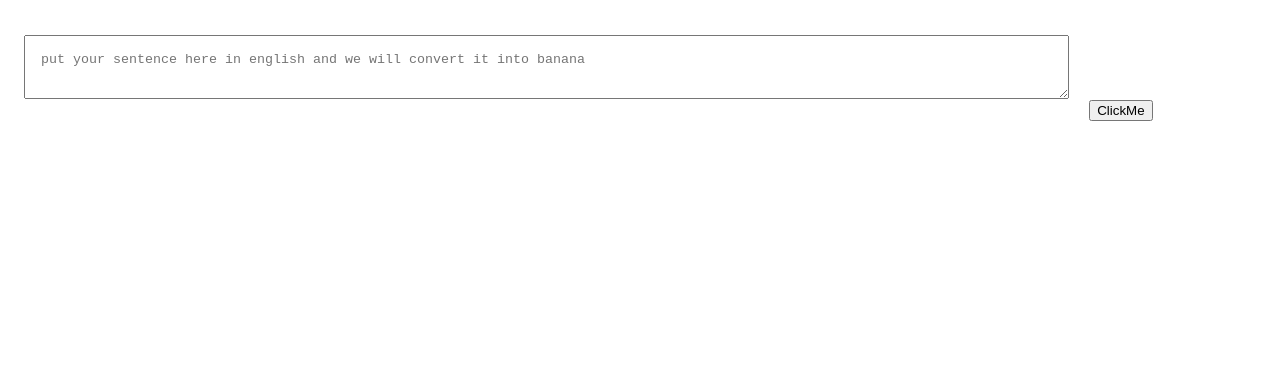
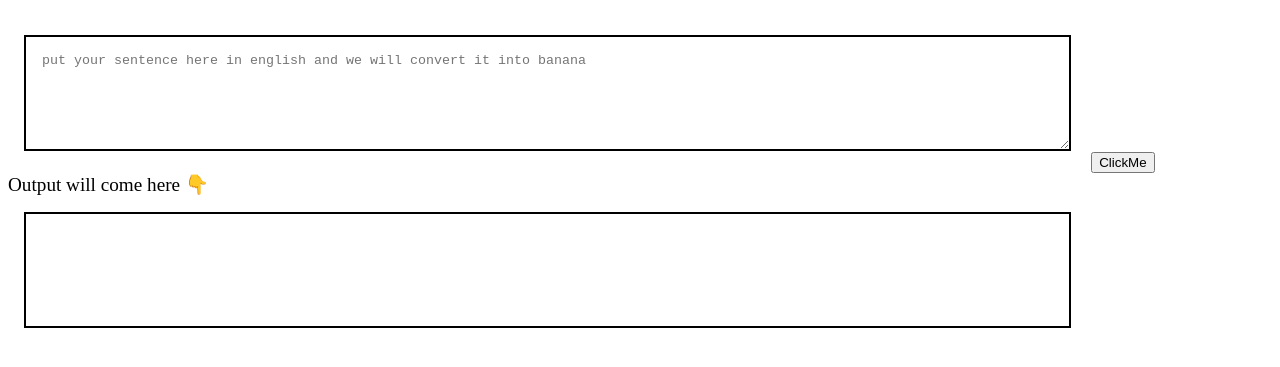
Before and after one commit to Biswajit-sahu/banana-speak, a plain HTML site: page index.html in a window 1280 px wide. Shown: the part 61-428 px from the top of the page. Drawn offline with Linux system fonts and the light colour scheme.

Commit message:
adding output

```diff
--- a/index.html
+++ b/index.html
@@ -8,10 +8,18 @@
     <title>Banana Speak</title>
     <style>
         textarea {
+            border: 2px solid black;
             padding: 1rem;
             margin: 1rem;
             width: 80%;
-            height: auto;
+            height: 10vh;
+        }
+        #output{
+            border: 2px solid black;
+            padding: 1rem;
+            margin: 1rem;
+            width: 80%;
+            height: 10vh;
         }
     </style>
 </head>
@@ -22,6 +30,8 @@
     <textarea id="txt-input"
         placeholder="put your sentence here in english and we will convert it into banana "></textarea>
     <button id="btn-translate">ClickMe</button>
+    <div style="font-size: larger; padding: auto;">Output will come here 👇</div>
+    <div id="output"></div>
 
 
 
```
